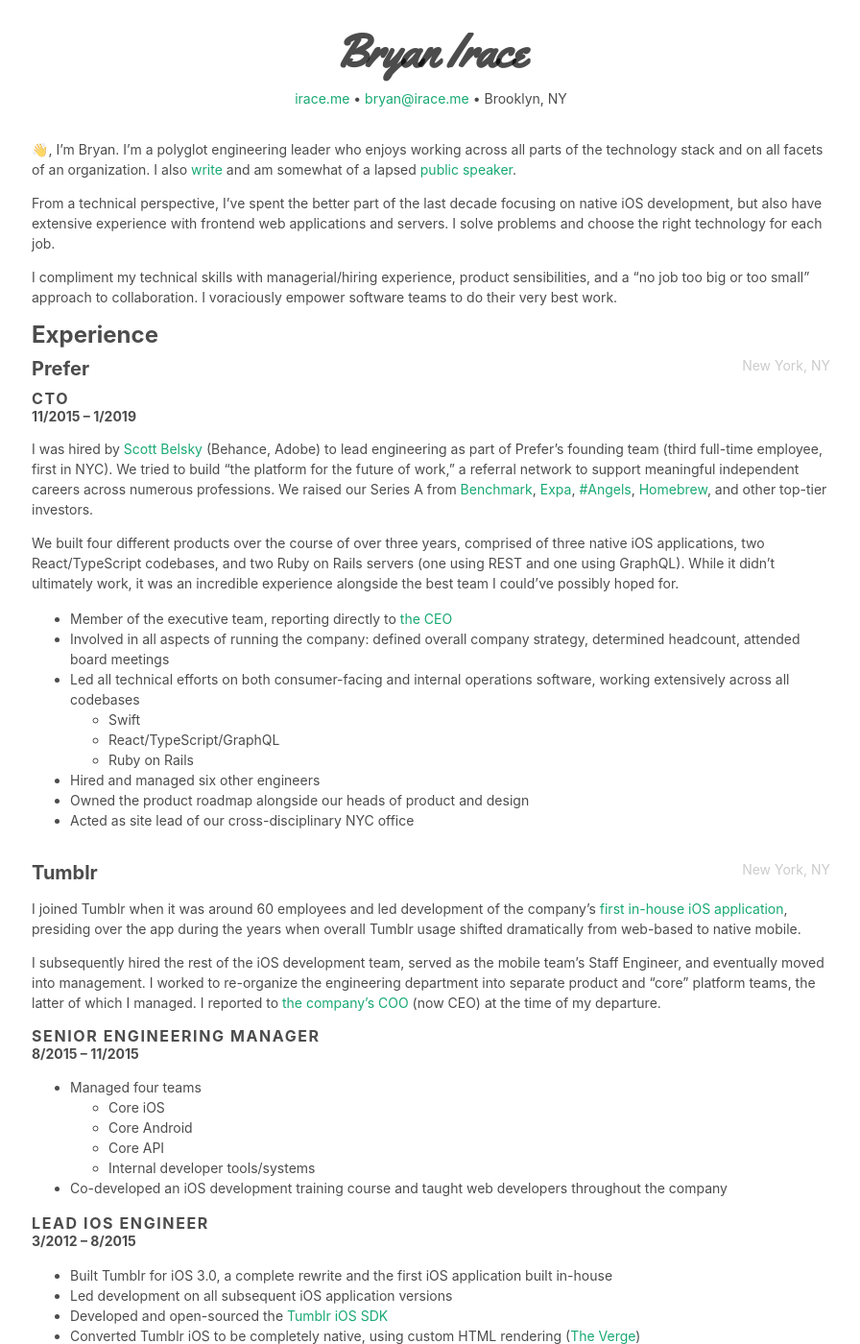
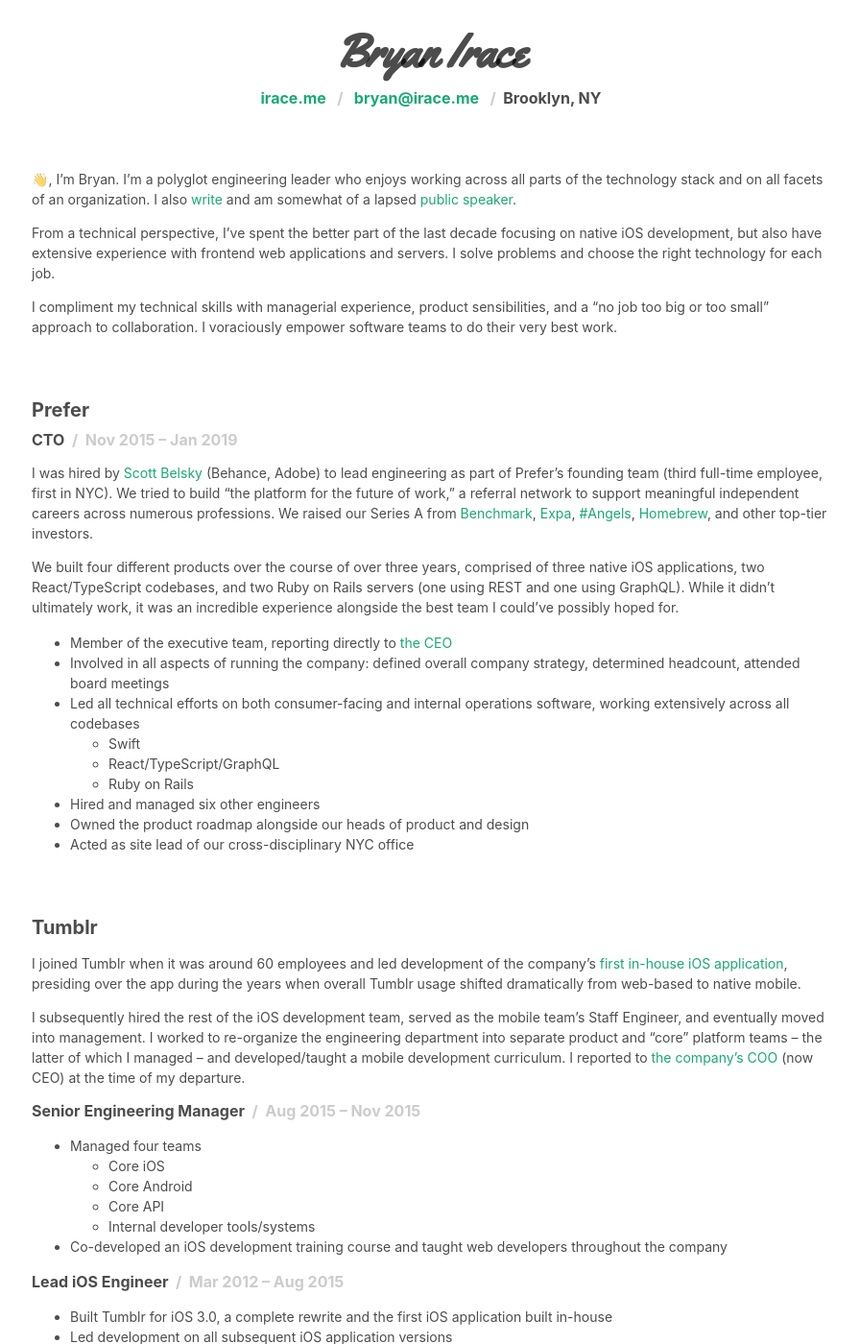
Before and after one commit to irace/irace.github.com, a Jekyll site: the page resume.html, which Jekyll copies as it is, in a window 1280 px wide and 1400 px high. Shown: the whole window at 96% size, without its empty margins (191-1087 px from the left). Built offline with Jekyll 4.4.1, drawn with Linux system fonts in a browser that asks for light colours; some of the changed text lies outside the part shown.

Commit message:
Incorporate Erica's feedback

```diff
--- a/resume.html
+++ b/resume.html
@@ -35,11 +35,12 @@
     <main class="bg-white black-70">
       <div class="pa3 ph5-ns measure-wider center">
         <h1 class="f1 lh-title mv2 measure yellowtail tc">Bryan Irace</h1>
-        <p class="f6 lh-copy tc mt0 mb4">
-          <a class="link dim green" href="https://irace.me">irace.me</a>&nbsp;•&nbsp;<a class="link dim green" href="mailto:bryan@irace.me"
-            >bryan@irace.me</a
-          >&nbsp;•&nbsp;<span class="f6 lh-copy">Brooklyn, NY</span>
-        </p>
+
+        <h4 class="f5 lh-title tc mt0 mb5">
+          <a class="link dim green" href="https://irace.me">irace.me</a> <span class="moon-gray">&nbsp;&nbsp;/&nbsp;&nbsp;</span>
+          <a class="link dim green" href="mailto:bryan@irace.me">bryan@irace.me</a>
+          <span class="moon-gray">&nbsp;&nbsp;/&nbsp;&nbsp;</span>Brooklyn, NY
+        </h4>
 
         <p class="f6 lh-copy">
           👋, I’m Bryan. I’m a polyglot engineering leader who enjoys working across all parts of the technology stack and on all facets of
@@ -52,18 +53,13 @@
         </p>
 
         <p class="f6 lh-copy">
-          I compliment my technical skills with managerial/hiring experience, product sensibilities, and a “no job too big or too small”
-          approach to collaboration. I voraciously empower software teams to do their very best work.
+          I compliment my technical skills with managerial experience, product sensibilities, and a “no job too big or too small” approach
+          to collaboration. I voraciously empower software teams to do their very best work.
         </p>
-        <h2 class="f3 lh-title mv2 measure">Experience</h2>
 
-        <h5 class="f6 lh-title mv0 measure fr fw4 moon-gray">New York, NY</h5>
-
-        <article class="mb4">
+        <article class="mv5">
           <h3 class="f4 lh-title mv2 measure">Prefer</h3>
-          <h4 class="f5 lh-title mv0 measure ttu tracked">CTO</h4>
-          <h5 class="f6 lh-title mv0 measure">11/2015 – 1/2019</h5>
-
+          <h4 class="f5 lh-title mv0"><span>CTO</span><span class="moon-gray">&nbsp;&nbsp;/&nbsp;&nbsp;Nov 2015 – Jan 2019</span></h4>
           <p class="f6 lh-copy">
             I was hired by <a class="link dim green" href="https://twitter.com/scottbelsky">Scott Belsky</a> (Behance, Adobe) to lead
             engineering as part of Prefer’s founding team (third full-time employee, first in NYC). We tried to build “the platform for the
@@ -103,8 +99,7 @@
           </ul>
         </article>
 
-        <article class="mb4">
-          <h5 class="f6 lh-title mv0 measure fr fw4 moon-gray">New York, NY</h5>
+        <article class="mv5">
           <h3 class="f4 lh-title mv2 measure">Tumblr</h3>
 
           <p class="f6 lh-copy">
@@ -118,15 +113,15 @@
 
           <p class="f6 lh-copy">
             I subsequently hired the rest of the iOS development team, served as the mobile team’s Staff Engineer, and eventually moved into
-            management. I worked to re-organize the engineering department into separate product and “core” platform teams, the latter of
-            which I managed. I reported to
+            management. I worked to re-organize the engineering department into separate product and “core” platform teams – the latter of
+            which I managed – and developed/taught a mobile development curriculum. I reported to
             <a class="link dim green" href="https://www.linkedin.com/in/jeff-d-onofrio-0415774/">the company’s COO</a> (now CEO) at the time
             of my departure.
           </p>
 
-          <h4 class="f5 lh-title mv0 ttu tracked">Senior Engineering Manager</h4>
-          <h5 class="f6 lh-title mv0">8/2015 – 11/2015</h5>
-
+          <h4 class="f5 lh-title mv0">
+            <span>Senior Engineering Manager</span><span class="moon-gray">&nbsp;&nbsp;/&nbsp;&nbsp;Aug 2015 – Nov 2015</span>
+          </h4>
           <ul>
             <li class="f6 lh-copy">
               Managed four teams
@@ -140,8 +135,9 @@
             <li class="f6 lh-copy">Co-developed an iOS development training course and taught web developers throughout the company</li>
           </ul>
 
-          <h4 class="f5 lh-title mv0 ttu tracked">Lead iOS Engineer</h4>
-          <h5 class="f6 lh-title mv0">3/2012 – 8/2015</h5>
+          <h4 class="f5 lh-title mv0">
+            <span>Lead iOS Engineer</span><span class="moon-gray">&nbsp;&nbsp;/&nbsp;&nbsp;Mar 2012 – Aug 2015</span>
+          </h4>
           <ul>
             <li class="f6 lh-copy">Built Tumblr for iOS 3.0, a complete rewrite and the first iOS application built in-house</li>
             <li class="f6 lh-copy">Led development on all subsequent iOS application versions</li>
@@ -178,8 +174,7 @@
             <li class="f6 lh-copy">Recruited and hired to grow the team from just myself to around ten iOS developers</li>
           </ul>
         </article>
-        <article class="mb4">
-          <h5 class="f6 lh-title mv0 measure fr fw4 moon-gray">New York, NY</h5>
+        <article class="mv5">
           <h3 class="f4 lh-title mv2">Goldman Sachs</h3>
 
           <p class="f6 lh-copy">
@@ -192,8 +187,9 @@
             the very first Mac allowed on the Goldman Sachs network!
           </p>
 
-          <h4 class="f5 lh-title mv0 ttu tracked">Senior Developer</h4>
-          <h5 class="f6 lh-title mv0">7/2008 – 3/2012</h5>
+          <h4 class="f5 lh-title mv0">
+            <span>Senior Developer</span><span class="moon-gray">&nbsp;&nbsp;/&nbsp;&nbsp;Jul 2008 – Mar 2012</span>
+          </h4>
 
           <ul>
             <li class="f6 lh-copy">
@@ -224,8 +220,9 @@
             </li>
           </ul>
 
-          <h4 class="f5 lh-title mv0">Summer Analyst</h4>
-          <h5 class="f6 lh-title mv0">6/2007 – 8/2007</h5>
+          <h4 class="f5 lh-title mv0">
+            <span>Summer Analyst</span><span class="moon-gray">&nbsp;&nbsp;/&nbsp;&nbsp;Jun 2007 – Aug 2007</span>
+          </h4>
 
           <ul>
             <li class="f6 lh-copy">
@@ -234,12 +231,14 @@
           </ul>
         </article>
 
-        <h2 class="f3 lh-title mv2">Education</h2>
-        <article class="mb4">
+        <article class="mv5">
           <h3 class="f4 lh-title mv2">Boston College</h3>
-          <h4 class="f5 lh-title mv0 ttu tracked">Bachelor of Science, Computer Science (Math minor)</h4>
-          <h5 class="f6 lh-title mv0">9/2004 – 5/2008</h5>
+          <h4 class="f5 lh-title mv0">
+            <span>Bachelor of Science, Computer Science</span><span class="moon-gray">&nbsp;&nbsp;/&nbsp;&nbsp;Sep 2004 – May 2008</span>
+          </h4>
           <ul>
+            <li class="f6 lh-copy">Mathematics minor</li>
+            <li class="f6 lh-copy">Cumulative GPA: 3.57/4.0</li>
             <li class="f6 lh-copy"><a class="link dim green" href="https://bcheights.com">The Heights</a> technology columnist</li>
             <li class="f6 lh-copy">
               <a class="link dim green" href="http://ugbc.org">Undergraduate Government of Boston College</a> Director of Computer
@@ -248,7 +247,6 @@
             <li class="f6 lh-copy">
               <a class="link dim green" href="https://www.acm.org/">Association of Computing Machinery</a> webmaster and chapter member
             </li>
-            <li class="f6 lh-copy">Cumulative GPA: 3.57/4.0</li>
           </ul>
         </article>
         <h1 class="f2 lh-title mv2 measure yellowtail tc">Thanks for visiting!</h1>
```
